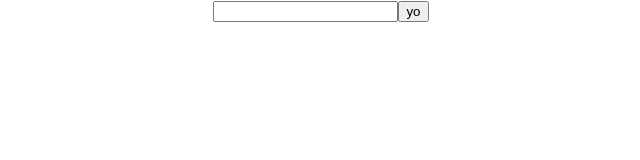
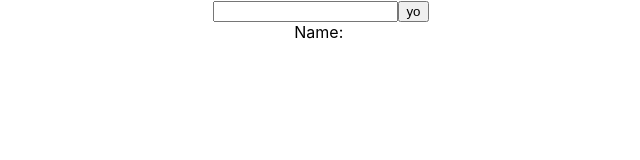
Before and after one commit to monishprojs/pokeApp, a React (Create React App) app: page / in a window 1280 px wide. Shown: the top 160 px of the page, without its empty margins (319-959 px from the left). Built offline with nearby package versions, Linux system fonts and the light colour scheme.

Commit message:
starting to write function for api data

```diff
--- a/src/components/mons.tsx
+++ b/src/components/mons.tsx
@@ -1,6 +1,9 @@
 import './mons.css';
 
 function Mon() {
+    let name: string = "";
+    let imgSrc: string = ""
+
 
     function getValue(id: string){
        let element = document.getElementById(id) as HTMLInputElement | null;
@@ -11,15 +14,24 @@ function Mon() {
 
   function getData(){
       let mon = getValue("name");
-      fetch("https://pokeapi.co/api/v2/pokemon"+mon)
+      fetch("https://pokeapi.co/api/v2/pokemon/"+mon)
           .then((response) => response.json())
-          .then((data) => console.log(data));
+          .then((data) => {assignValues(data)});
+
+    function assignValues(data: any){
+        name = data.name;
+    }
+
   }
 
     return (
         <div>
         <input type="text" id="name"/>
         <button onClick={getData}>yo</button>
+        <div className='info'>
+            Name: {name}
+            <img src= {imgSrc} alt="" />
+        </div>
         </div>
     );
 }
```
